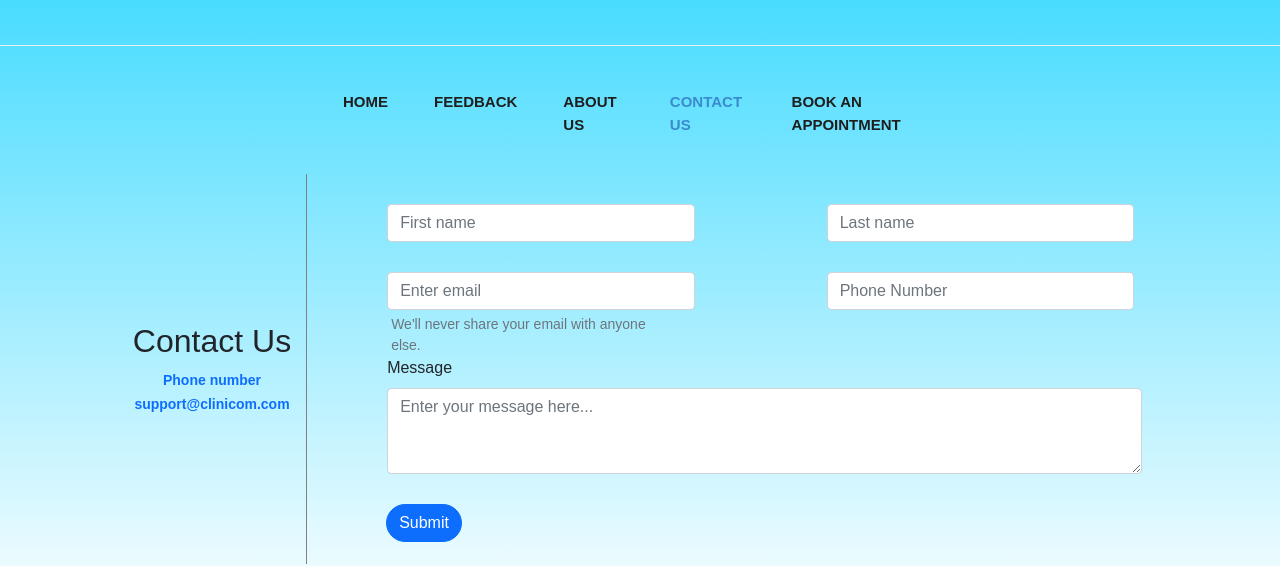
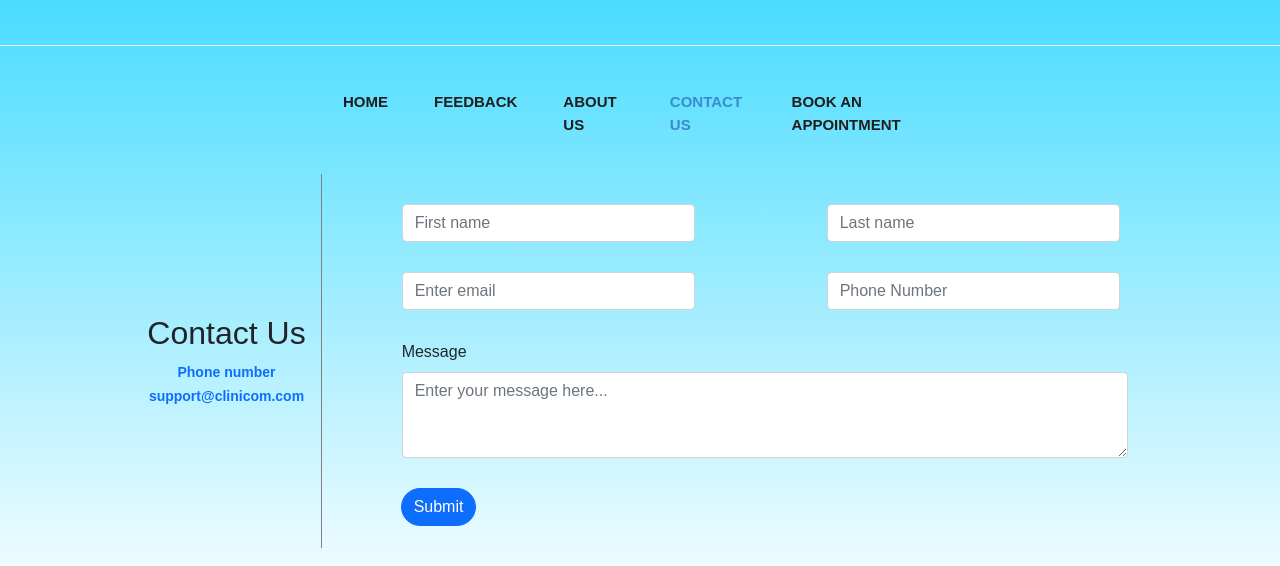
Before and after one commit to 0cool-design/WEB_Proj, a website: page www/contact.html in a window 1280 px wide. Shown: the part 253-819 px from the top of the page. Drawn offline with nearby package versions, Linux system fonts and the light colour scheme.

Commit message:
no email message

```diff
--- a/www/contact.html
+++ b/www/contact.html
@@ -122,7 +122,7 @@
                         <div class="col">
                             <input type="text" class="form-control" placeholder="First name">
                             <input style="margin-bottom: 0px" type="email" class="form-control" id="exampleInputEmail1" aria-describedby="emailHelp" placeholder="Enter email">
-                            <small style="margin-left: 34px" id="emailHelp" class="form-text text-muted">We'll never share your email with anyone else.</small>
+
                         </div>
                         <div class="col">
                             <input type="text" class="form-control" placeholder="Last name">
```
